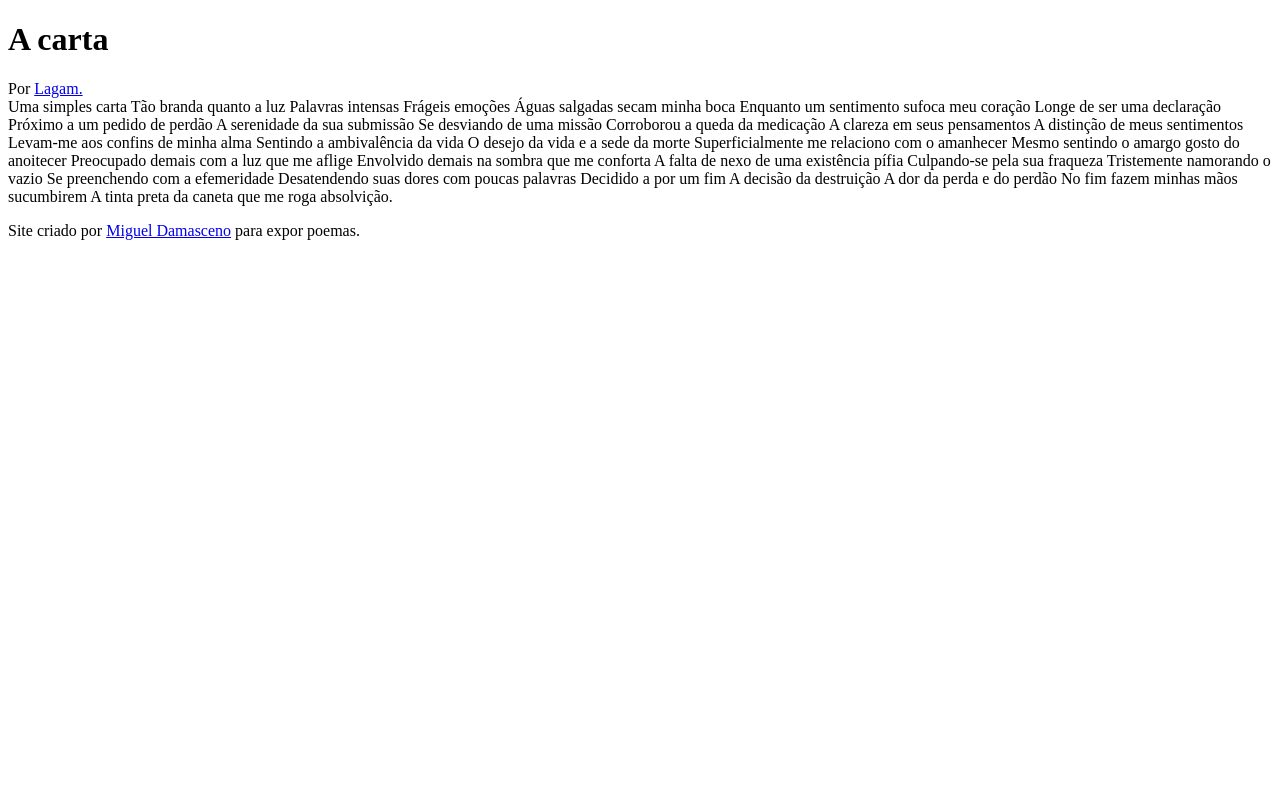
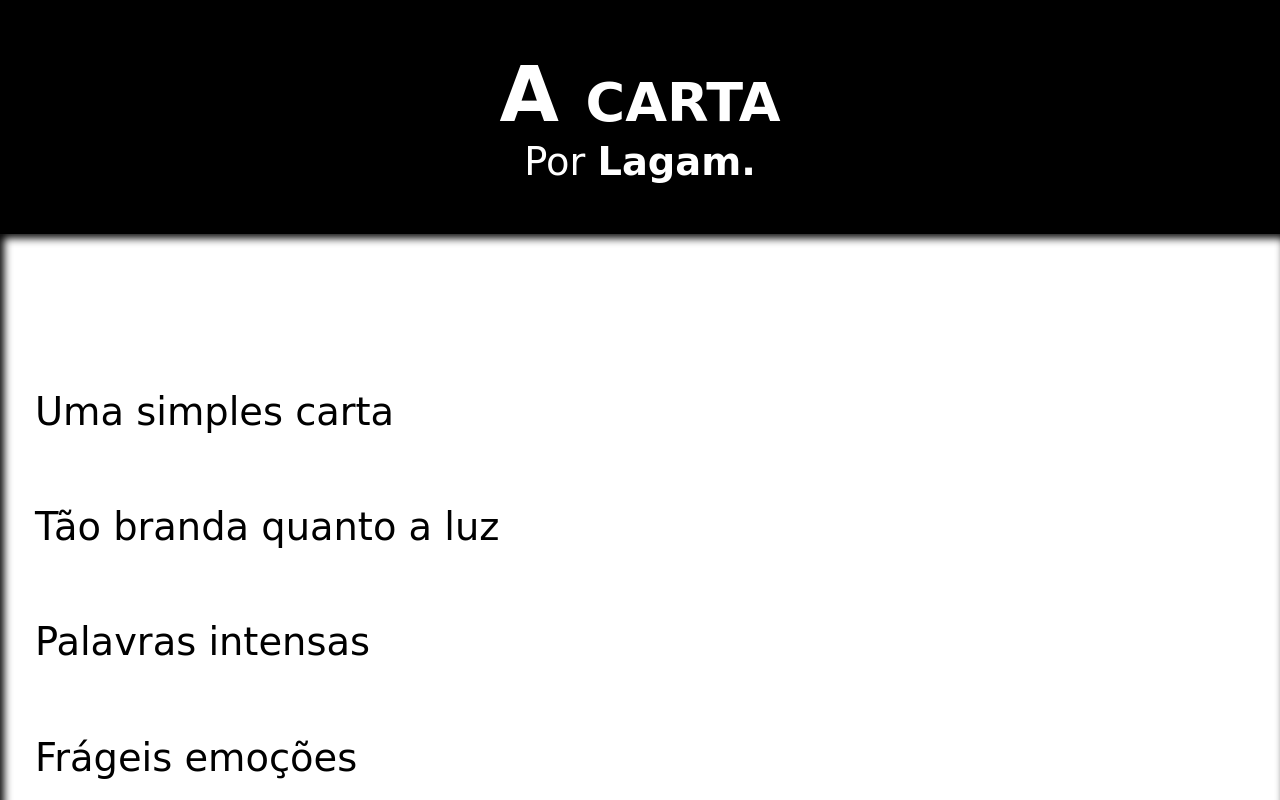
Before and after one commit to Magalvizz/HTML-CSS, a plain HTML site: page Desafios/A luv letter/index.html in a window 1280 px wide. Shown: the top 800 px of the page. Drawn offline with Linux system fonts and the light colour scheme; a web font is replaced by a local one.

Commit message:
Luv Letter

```diff
--- /dev/null
+++ b/Desafios/A luv letter/estilo/style.css
@@ -0,0 +1,99 @@
+@charset "UTF-8";
+
+@import url('https://fonts.googleapis.com/css2?family=Playwrite+AR:wght@100..400&family=Playwrite+FR+Moderne:wght@100..400&family=Quicksand:wght@300..700&display=swap');
+
+
+
+:root{
+    --fonte1 : 'Courier New', Courier, monospace;
+    --fonte2 : "Playwrite FR Moderne", cursive;
+    --fonte3 : "Playwrite AR", cursive;
+}
+
+*{
+    margin: 0px;
+    padding: 0px;
+}
+
+html, body{
+    background-color: antiquewhite;
+    min-height: 100vh;
+
+}
+
+header{
+    background-color: black;
+    color: white;
+    text-align: center;
+    font-family: var(--fonte2);
+    font-size: 3vw;
+}
+
+header > h1{
+    padding-top: 50px;
+    font-variant: small-caps;
+}
+
+header > p{
+    padding-bottom: 50px;
+}
+
+a{
+    color: white;
+    text-decoration: none;
+    font-weight: bolder;
+}
+
+a:hover{
+    text-decoration: underline;
+}
+
+section{
+    padding-top: 15vh;
+    padding-bottom: 15vh;
+    line-height: 3em;
+    padding-left: 35px;
+    font-family: var(--fonte3);
+    font-size: 3vw;
+}
+
+section > p{
+    padding-bottom: 2em;
+}
+
+section.normal{
+    background-color: white;
+    color: black;
+    box-shadow: inset 4px 4px 8px 0px black;
+}
+
+section.imagem{
+    background-color: azure;
+    color: black;
+    background-size: cover;
+    background-attachment: fixed;
+}
+
+section.imagem#img01{
+    background-image: url(../imagens/sunset.jpg);
+    background-position: center center;
+}
+
+section.imagem#img02{
+    background-image: url(../imagens/moon.jpg);
+    background-position: center center;
+}
+
+section.imagem > p{
+    display: inline-block;
+    padding: 10px;
+    color: white;
+    text-shadow: 2px 2px black;
+}
+
+footer{
+    background-color: black;
+    color: white;
+    text-align: center;
+    padding: 10px;
+}
--- a/Desafios/A luv letter/index.html
+++ b/Desafios/A luv letter/index.html
@@ -4,50 +4,70 @@
     <meta charset="UTF-8">
     <meta name="viewport" content="width=device-width, initial-scale=1.0">
     <title>A carta</title>
+    <link rel="stylesheet" href="estilo/style.css">
 </head>
 <body>
     <header>
         <h1>
             A carta
         </h1>
-        Por <a href="https://www.instagram.com/magalvizz/" target="_blank" rel="external">Lagam.</a>
+        <p>Por <a href="https://www.instagram.com/magalvizz/" target="_blank" rel="external">Lagam.</a></p>
     </header>
 
-    Uma simples carta
-    Tão branda quanto a luz
-    Palavras intensas
-    Frágeis emoções
-    Águas salgadas secam minha boca
-    Enquanto um sentimento sufoca meu coração
+    <section class="normal">
+        <p>
+            Uma simples carta <br>
+            Tão branda quanto a luz <br>
+            Palavras intensas <br>
+            Frágeis emoções <br>
+            Águas salgadas secam minha boca <br>
+            Enquanto um sentimento sufoca meu coração
+        </p>
+    </section>
 
-    Longe de ser uma declaração
-    Próximo a um pedido de perdão
-    A serenidade da sua submissão
-    Se desviando de uma missão
-    Corroborou a queda da medicação
+    <section class="imagem" id="img01">
+        <p>
+            Longe de ser uma declaração <br>
+            Próximo a um pedido de perdão <br>
+            A serenidade da sua submissão <br>
+            Se desviando de uma missão <br>
+            Corroborou a queda da medicação
+        </p>
+    </section>
 
-    A clareza em seus pensamentos
-    A distinção de meus sentimentos
-    Levam-me aos confins de minha alma
-    Sentindo a ambivalência da vida
-    O desejo da vida e a sede da morte
+    <section class="normal">
+        <p>
+            A clareza em seus pensamentos <br>
+            A distinção de meus sentimentos <br>
+            Levam-me aos confins de minha alma <br>
+            Sentindo a ambivalência da vida <br>
+            O desejo da vida e a sede da morte <br>
+            Superficialmente me relaciono com o amanhecer <br>
+            Mesmo sentindo o amargo gosto do anoitecer <br>
+            Preocupado demais com a luz que me aflige <br>
+            Envolvido demais na sombra que me conforta
+        </p>
+    </section>
 
-    Superficialmente me relaciono com o amanhecer
-    Mesmo sentindo o amargo gosto do anoitecer
-    Preocupado demais com a luz que me aflige
-    Envolvido demais na sombra que me conforta
+    <section class="imagem" id="img02">
+        <p>
+            A falta de nexo de uma existência pífia <br>
+            Culpando-se pela sua fraqueza <br>
+            Tristemente namorando o vazio <br>
+            Se preenchendo com a efemeridade <br>
+            Desatendendo suas dores com poucas palavras
+        </p>
+    </section>
 
-    A falta de nexo de uma existência pífia
-    Culpando-se pela sua fraqueza
-    Tristemente namorando o vazio
-    Se preenchendo com a efemeridade
-    Desatendendo suas dores com poucas palavras
-
-    Decidido a por um fim
-    A decisão da destruição
-    A dor da perda e do perdão
-    No fim fazem minhas mãos sucumbirem
-    A tinta preta da caneta que me roga absolvição.
+    <section class="normal">
+        <p>
+            Decidido a por um fim <br>
+            A decisão da destruição <br>
+            A dor da perda e do perdão <br>
+            No fim fazem minhas mãos sucumbirem <br>
+            A tinta preta da caneta que me roga absolvição.
+        </p>
+    </section>
 
     <footer>
         <p>
```
